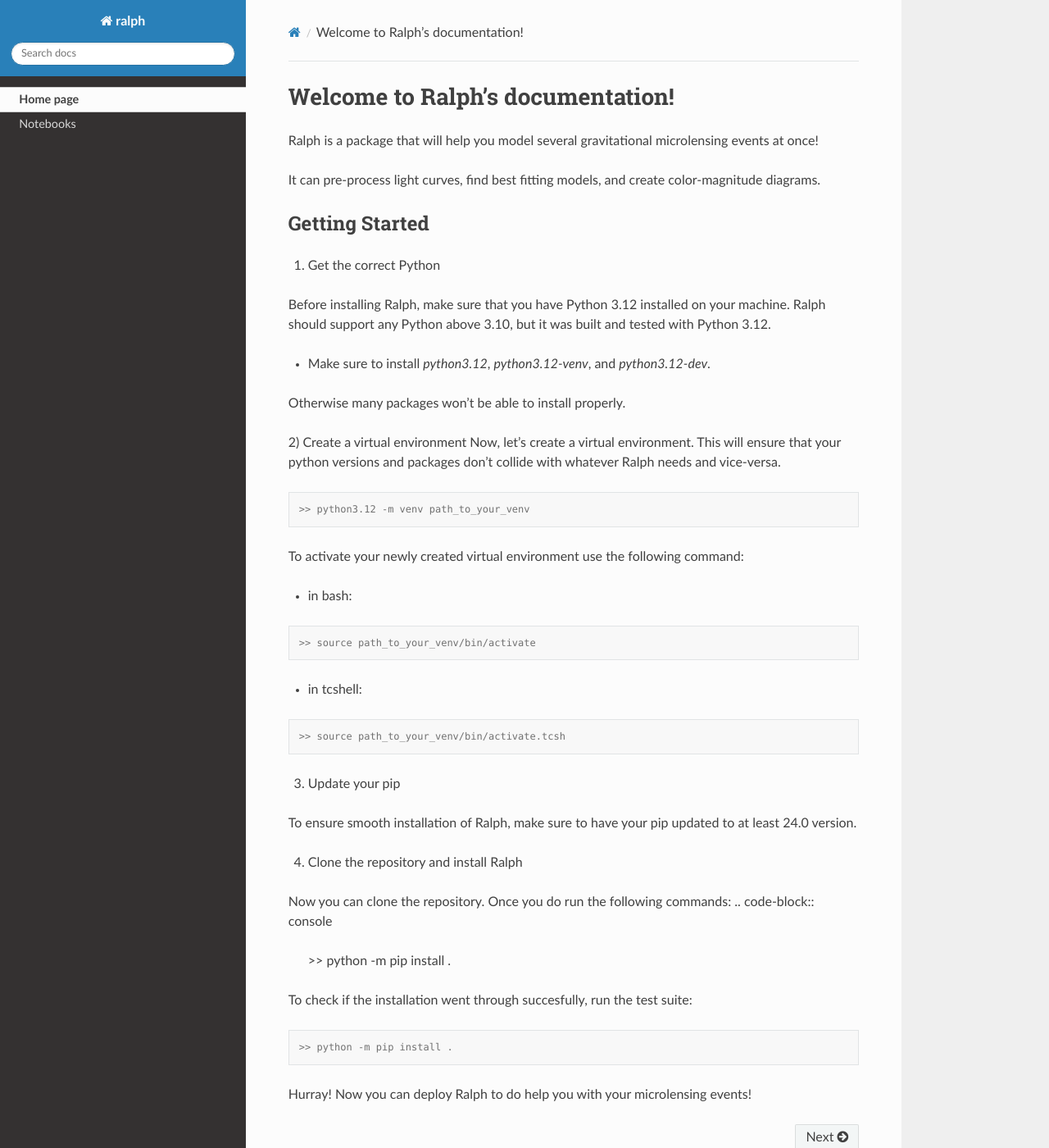
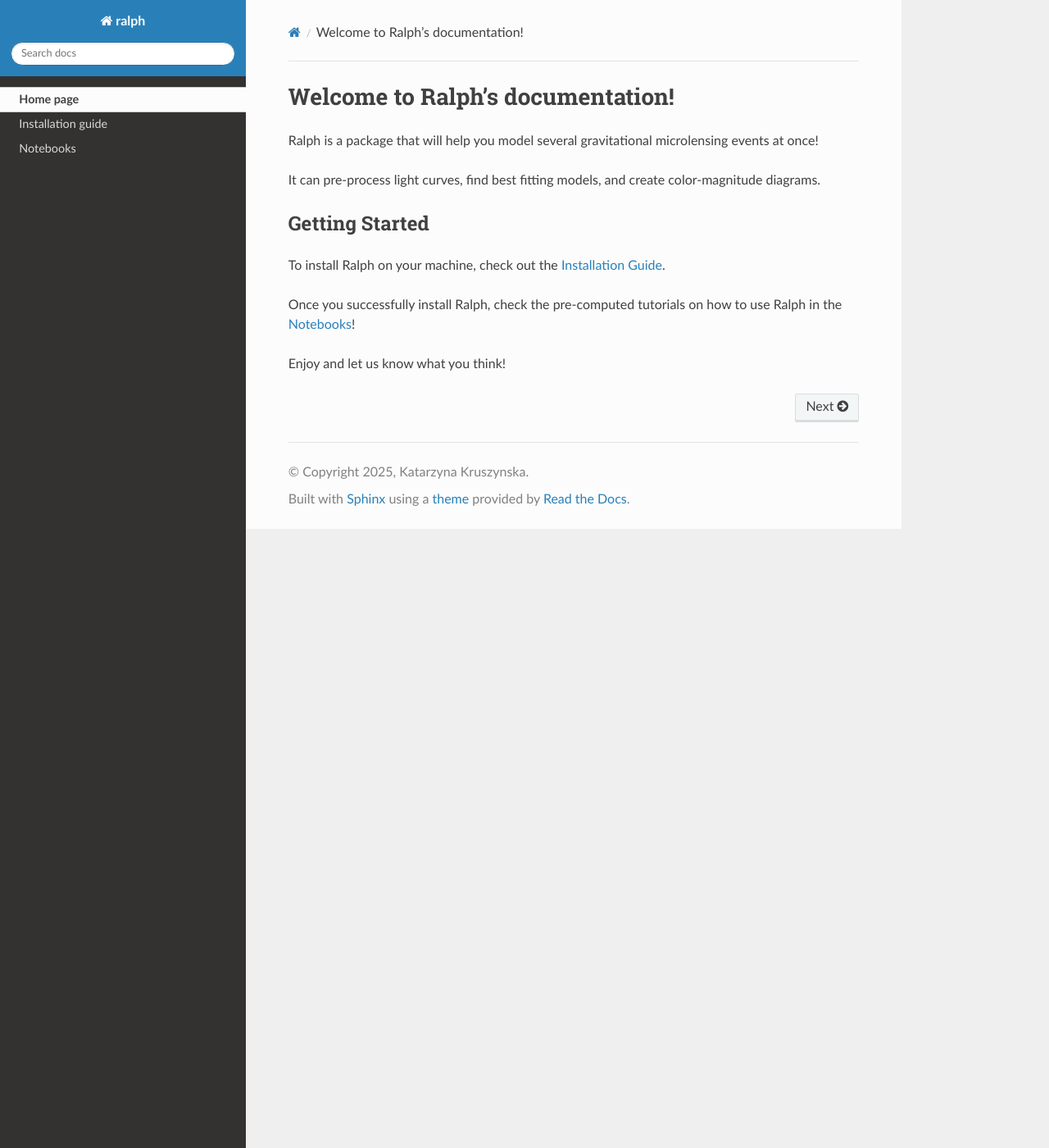
Before and after one commit to KKruszynska/ralph, a Sphinx documentation site: the page built from docs/index.rst, in a window 1280 px wide and 1400 px high. Shown: the whole window at 82% size. Built offline with Sphinx 7.4.7 and the Read the Docs theme 3.1.0, drawn with Linux system fonts in a browser that asks for light colours; pages that are not in the unit, such as notebooks, are missing from menus.

Commit message:
End of day updates

```diff
--- a/docs/index.rst
+++ b/docs/index.rst
@@ -14,62 +14,18 @@ color-magnitude diagrams.
 
 Getting Started
 ---------------------------
-1) Get the correct Python
+To install Ralph on your machine, check out
+the :ref:`installation`.
 
-Before installing Ralph, make sure that you have Python 3.12
-installed on your machine. Ralph should support any Python above 3.10,
-but it was built and tested with Python 3.12.
+Once you successfully install Ralph, check the pre-computed tutorials
+on how to use Ralph in the :ref:`notebooks`!
 
-* Make sure to install `python3.12`, `python3.12-venv`, and `python3.12-dev`.
-Otherwise many packages won't be able to install properly.
-
-2) Create a virtual environment
-Now, let's create a virtual environment.
-This will ensure that your python versions and packages don't collide
-with whatever Ralph needs and vice-versa.
-
-.. code-block:: console
-
-   >> python3.12 -m venv path_to_your_venv
-
-To activate your newly created virtual environment use the following command:
-
-* in bash:
-
-.. code-block:: console
-
-   >> source path_to_your_venv/bin/activate
-
-* in tcshell:
-
-.. code-block:: console
-
-   >> source path_to_your_venv/bin/activate.tcsh
-
-3) Update your pip
-
-To ensure smooth installation of Ralph, make sure to have your pip updated to
-at least 24.0 version.
-
-4) Clone the repository and install Ralph
-
-Now you can clone the repository. Once you do run the following commands:
-.. code-block:: console
-
-   >> python -m pip install .
-
-To check if the installation went through succesfully, run the test suite:
-
-.. code-block:: console
-
-   >> python -m pip install .
-
-Hurray! Now you can deploy Ralph to do help you with your microlensing events!
-
+Enjoy and let us know what you think!
 
 .. toctree::
    :hidden:
 
    Home page <self>
+   Installation guide <guide_install>
    API Reference <autoapi/index>
    Notebooks <notebooks>
--- a/docs/notebooks.rst
+++ b/docs/notebooks.rst
@@ -1,6 +1,9 @@
+.. _notebooks:
+
 Notebooks
 ========================================================================================
 
 .. toctree::
 
-    Setting up Controller and Event Analysts <notebooks/setting_up_controller>
+    Setting up Controller and Event Analysts <notebooks/controller_setup>
+    Intro notebook <notebooks/intro_notebook>
```
Also changed, not shown: docs/guide_install.rst (added, +56 -0 lines), docs/notebooks/controller_setup.ipynb (added), 2 other files.
